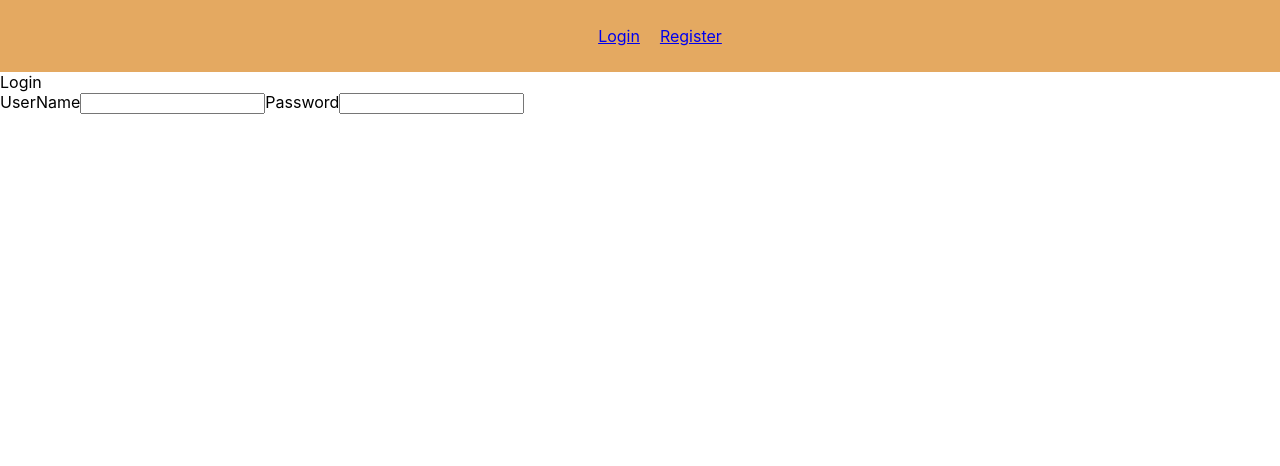
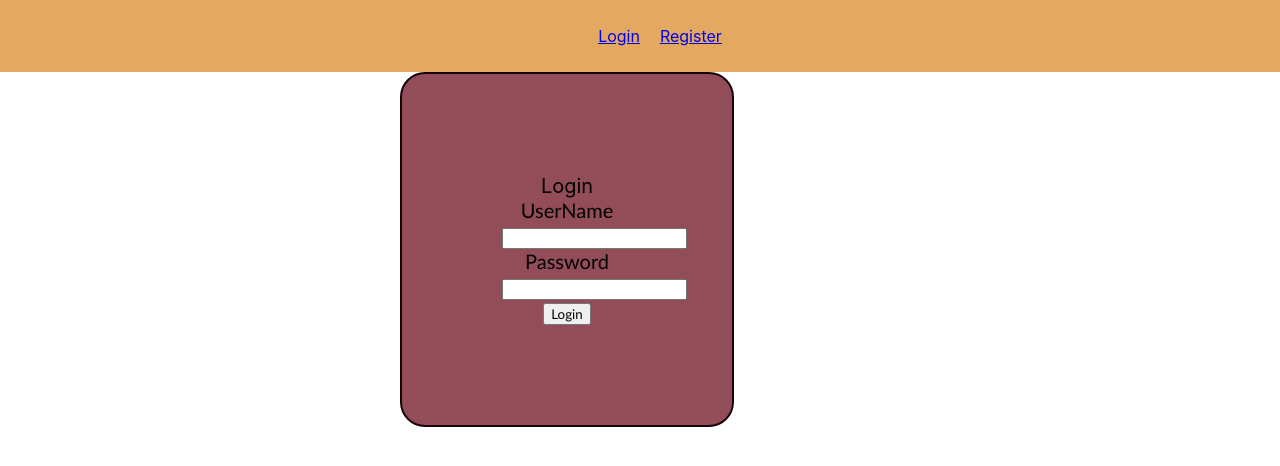
Before and after one commit to AnnaC200/conversa, a React (Create React App) app: page / in a window 1280 px wide. Shown: the top 466 px of the page. Built offline with nearby package versions, Linux system fonts and the light colour scheme.

Commit message:
more css

```diff
--- a/src/components/Login.js
+++ b/src/components/Login.js
@@ -1,4 +1,5 @@
 import React, { useState } from "react";
+import "../styles/login.css";
 
 const Login = () => {
   const initialState = {
@@ -36,6 +37,9 @@ const Login = () => {
             onChange={handleFieldChange}
           />
         </label>
+        <button className="login-items" type="submit">
+          Login
+        </button>
       </form>
     </div>
   );
--- /dev/null
+++ b/src/styles/login.css
@@ -0,0 +1,17 @@
+.login {
+    display: flex;
+    flex-direction:column;
+    font-size: 20px;
+    border: 2px solid rgb(23, 3, 7);
+    text-align:center;
+    padding: 100px;
+    width: 130px;
+    position:absolute;
+    left: 400px;
+    background-color: rgb(146, 77, 89);
+    border-radius: 25px;
+  }
+
+  .login-items {
+    font-family:'Gill Sans', 'Gill Sans MT', Calibri, 'Trebuchet MS', sans-serif
+  }
```
Also changed, not shown: src/styles/register.css (added).
